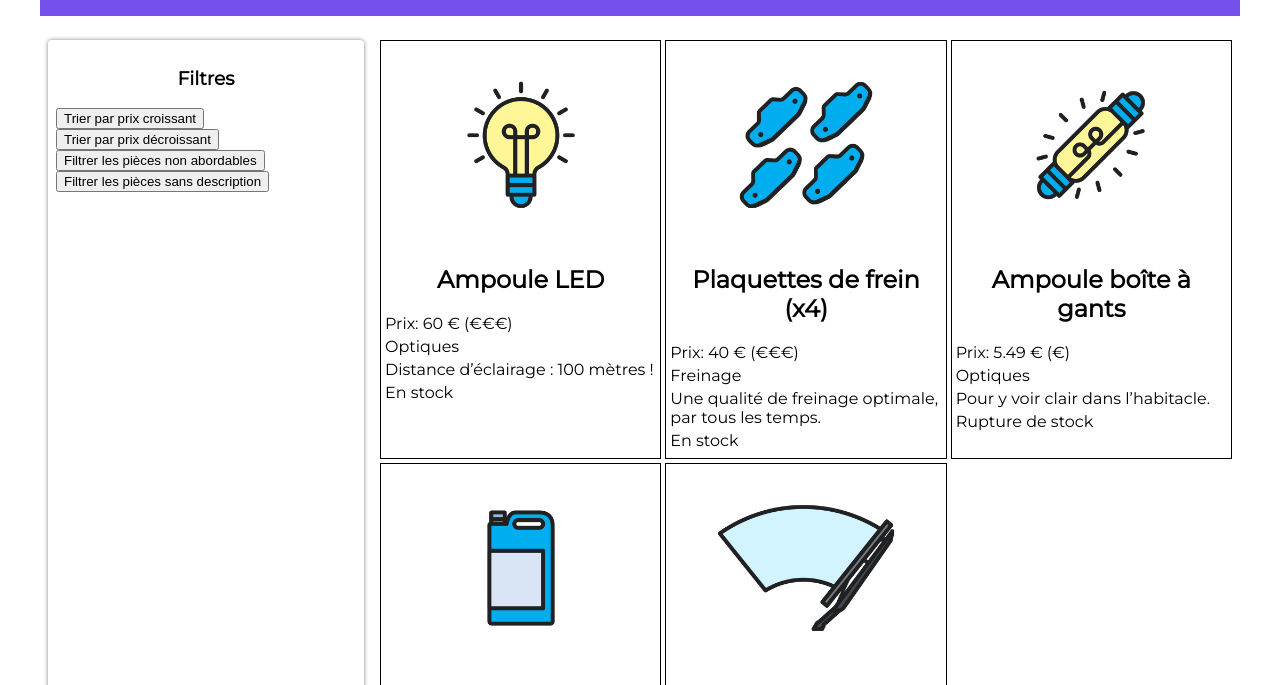
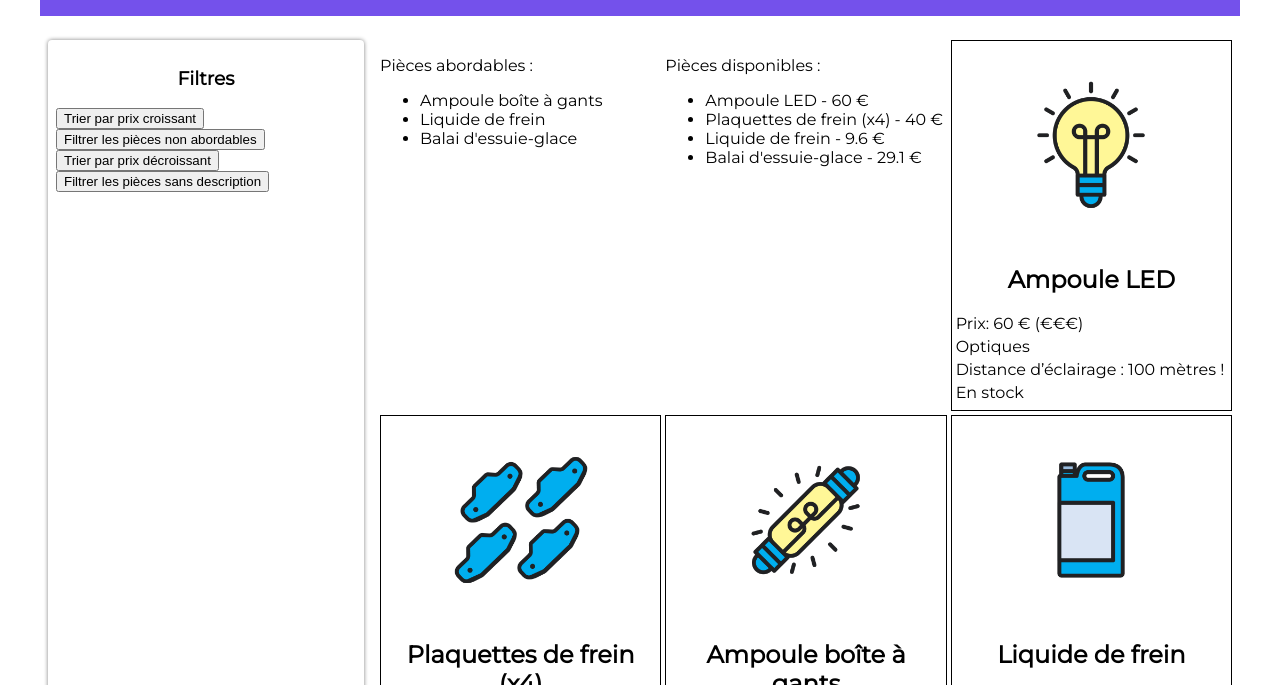
Before and after one commit to Jean-Baptiste-Paris/OC-Bonnes-Pieces, a website: page index.html in a window 1280 px wide. Shown: the part 98-783 px from the top of the page. Drawn offline with Linux system fonts and the light colour scheme.

Commit message:
Update pieces.js && index.html Intégration de listes de pièces filtrées
Signed-off-by: Jean-Baptiste-Paris <ecrireajb@gmail.com>

```diff
--- a/index.html
+++ b/index.html
@@ -17,15 +17,22 @@
 				<h3>Filtres</h3>
 				<button class="btn-trier">Trier par prix croissant</button>
 				<br>
+				<button class="btn-filtrer">Filtrer les pièces non abordables</button>
+				<br>
 				<button class="btn-decroissant">Trier par prix décroissant</button>
-				<br>
-				<button class="btn-filtrer">Filtrer les pièces non abordables</button>
 				<br>
 				<button class="btn-nodesc">Filtrer les pièces sans description</button>
 			</section>
 
 			<!-- Fiches produits -->
 			<section class="fiches">
+				<!-- Code ajouté -->
+				<div class="abordables">
+					<p>Pièces abordables :</p>
+				</div>
+				<div class="disponibles">
+					<p>Pièces disponibles :</p>
+				</div>
 			</section>
 		</main>
 	</body>
--- a/pieces.js
+++ b/pieces.js
@@ -4,10 +4,12 @@ const pieces = await reponse.json();
 
 for (let i = 0; i < pieces.length; i++) {
 
+    const article = pieces[i];
+    // Récupération de l'élément du DOM qui accueillera les fiches
     const sectionFiches = document.querySelector(".fiches");
+    // Création d’une balise dédiée à une pièce automobile
+    const pieceElement = document.createElement("article");
     // Création des balises
-    const pieceElement = document.createElement("article");
-    const article = pieces[i];
     const imageElement = document.createElement("img");
     imageElement.src = article.image;
     const nomElement = document.createElement("h2");
@@ -16,38 +18,31 @@ for (let i = 0; i < pieces.length; i++) {
     prixElement.innerText = `Prix: ${article.prix} € (${article.prix < 35 ? "€" : "€€€"})`;
     const categorieElement = document.createElement("p");
     categorieElement.innerText = article.categorie ?? "(aucune catégorie)";
-    const descritpionElement = document.createElement("p");
-    descritpionElement.innerText = article.description ?? "Pas de description pour le moment.";
-    const disponibiliteElement = document.createElement("p");
-    disponibiliteElement.innerText = article.disponibilite ? "En stock" : "Rupture de stock";
+    const descriptionElement = document.createElement("p");
+    descriptionElement.innerText = article.description ?? "Pas de description pour le moment.";
+    const stockElement = document.createElement("p");
+    stockElement.innerText = article.disponibilite ? "En stock" : "Rupture de stock";
 
-    //Rattachement de nos balises au DOM
+    // On rattache la balise article a la section Fiches
     sectionFiches.appendChild(pieceElement);
+    // On rattache l’image à pieceElement (la balise article)
     pieceElement.appendChild(imageElement);
     pieceElement.appendChild(nomElement);
     pieceElement.appendChild(prixElement);
     pieceElement.appendChild(categorieElement);
-    pieceElement.appendChild(descritpionElement);
-    pieceElement.appendChild(disponibiliteElement);
-}
+    //Ajout des éléments au DOM pour l'exercice
+    pieceElement.appendChild(descriptionElement);
+    pieceElement.appendChild(stockElement);
 
-//gestion des bouttons
+ }
+
+ //gestion des boutons
 const boutonTrier = document.querySelector(".btn-trier");
 
 boutonTrier.addEventListener("click", function () {
     const piecesOrdonnees = Array.from(pieces);
     piecesOrdonnees.sort(function (a, b) {
         return a.prix - b.prix;
-    });
-    console.log(piecesOrdonnees);
-});
-
-const boutonDecroissant = document.querySelector(".btn-decroissant");
-
-boutonDecroissant.addEventListener("click", function () {
-    const piecesOrdonnees = Array.from(pieces);
-    piecesOrdonnees.sort(function (a, b) {
-        return b.prix - a.prix;
      });
      console.log(piecesOrdonnees);
 });
@@ -61,11 +56,52 @@ boutonFiltrer.addEventListener("click", function () {
    console.log(piecesFiltrees)
 });
 
+const boutonDecroissant = document.querySelector(".btn-decroissant");
+boutonDecroissant.addEventListener("click", function () {
+    const piecesOrdonnees = Array.from(pieces);
+    piecesOrdonnees.sort(function (a, b) {
+        return b.prix - a.prix;
+     });
+     console.log(piecesOrdonnees);
+});
+
 const boutonNoDescription = document.querySelector(".btn-nodesc");
-
 boutonNoDescription.addEventListener("click", function () {
     const piecesFiltrees = pieces.filter(function (piece) {
-        return piece.description
+        return piece.description;
     });
-   console.log(piecesFiltrees)
+   console.log(piecesFiltrees);
 });
+
+const noms = pieces.map(piece => piece.nom);
+for(let i = pieces.length -1 ; i >= 0; i--){
+    if(pieces[i].prix > 35){
+        noms.splice(i,1);
+    }
+}
+
+//Création de la liste
+const abordablesElements = document.createElement('ul');
+//Ajout de chaque nom à la liste
+for(let i=0; i < noms.length ; i++){
+    const nomElement = document.createElement('li');
+    nomElement.innerText = noms[i];
+    abordablesElements.appendChild(nomElement)
+}
+// Ajout de l'en-tête puis de la liste au bloc résultats filtres
+document.querySelector('.abordables')
+    .appendChild(abordablesElements);
+
+//Création de la liste
+const disponiblesElements = document.createElement('ul');
+for(let i=0; i < pieces.length; i++){
+    // Recherche des pièces disponibles
+    if(pieces[i].disponibilite){
+        const nomPrixElement = document.createElement('li');
+        nomPrixElement.innerText = `${pieces[i].nom} - ${pieces[i].prix} €`;
+        disponiblesElements.appendChild(nomPrixElement)
+    }
+}
+// Ajout de la liste au bloc .disponibles
+document.querySelector('.disponibles')
+    .appendChild(disponiblesElements)
```
